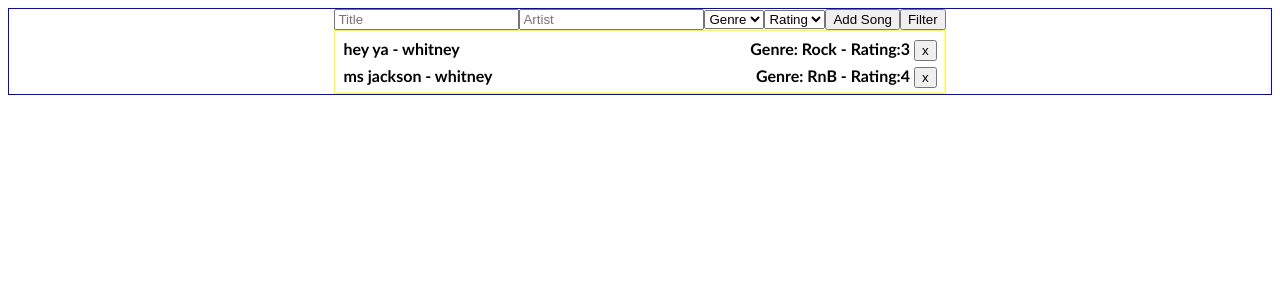
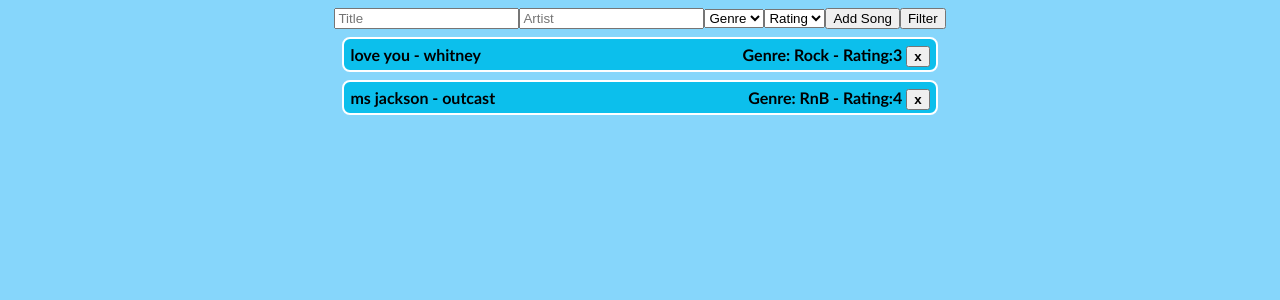
Before and after one commit to CMSdossantos/favo-song-saver, a React (Create React App) app: page / in a window 1280 px wide. Shown: the top 300 px of the page. Built offline with nearby package versions, Linux system fonts and the light colour scheme.

Commit message:
added some css

```diff
--- a/src/App.js
+++ b/src/App.js
@@ -12,10 +12,10 @@ class App extends Component {
     inputRating: "",
     filterGenre: "",
     filterRating: "",
-    list: [{ key: 1, title: "hey ya", artist: "whitney", inputGenre: "Rock",inputRating: "3"},
-    {key: 2, title: "ms jackson", artist: "whitney", inputGenre: "RnB",inputRating: "4"}],
-    dataBase: [{ key: 1, title: "hey ya", artist: "whitney", inputGenre: "Rock",inputRating: "3"},
-    {key: 2, title: "ms jackson", artist: "whitney", inputGenre: "RnB",inputRating: "4"}]
+    list: [{ key: 1, title: "love you", artist: "whitney", inputGenre: "Rock",inputRating: "3"},
+    {key: 2, title: "ms jackson", artist: "outcast", inputGenre: "RnB",inputRating: "4"}],
+    dataBase: [{ key: 1, title: "love you", artist: "whitney", inputGenre: "Rock",inputRating: "3"},
+    {key: 2, title: "ms jackson", artist: "outcast", inputGenre: "RnB",inputRating: "4"}]
   }
 
     this.handleChange = this.handleChange.bind(this)
@@ -63,7 +63,8 @@ deleteSong(id){
   }
 
 filterSong(e){
-  console.log(`this is ${e.value} dom`);
+  let firstTime = true;
+  if(firstTime){alert("all your inputs wil be considered into the filter"); firstTime = false}
   const tempList3 = this.state.dataBase;
   const filteredArray = tempList3.filter((ele) => {
     if(
--- a/src/components/App.css
+++ b/src/components/App.css
@@ -2,14 +2,13 @@ body{
   display: flex;
   flex-direction: column;
   align-items: center;
-  border: solid blue 1px;
+  background-color: rgb(134, 214, 251);
 }
 
 
 .containerflex {
   list-style-type: none;
   align-self: center;
-  border: solid yellow 1px;
   margin: 0;
   padding-left: 0;
 
@@ -17,11 +16,16 @@ body{
 
 .flexline {
   margin: 8px;
+  padding: 6px;
   font-size: 1rem;
   font-family:'Trebuchet MS', 'Lucida Sans Unicode', 'Lucida Grande', 'Lucida Sans', Arial, sans-serif;
   font-weight: 600;
+  border: 2px solid white;
+  border-radius: 8px;
+  background-color: rgb(12, 191, 236);
 }
 
 span{
   float: right;
+  margin-left: 20px;
 }
--- a/src/components/List.js
+++ b/src/components/List.js
@@ -4,7 +4,7 @@ import './App.css';
 const List = (props) => {
 
   const displayItems = props.data.list.map(el => <li className="flexline" key={el.key}> {el.title} - {el.artist}
-  <span> Genre: {el.inputGenre} - Rating:{el.inputRating} <button onClick={() => props.deleteSong(el.key)}>x</button></span>
+  <span> Genre: {el.inputGenre} - Rating:{el.inputRating} <button onClick={() => props.deleteSong(el.key)}><b>x</b></button></span>
   </li>)
 
     return <ul className="containerflex">
```
